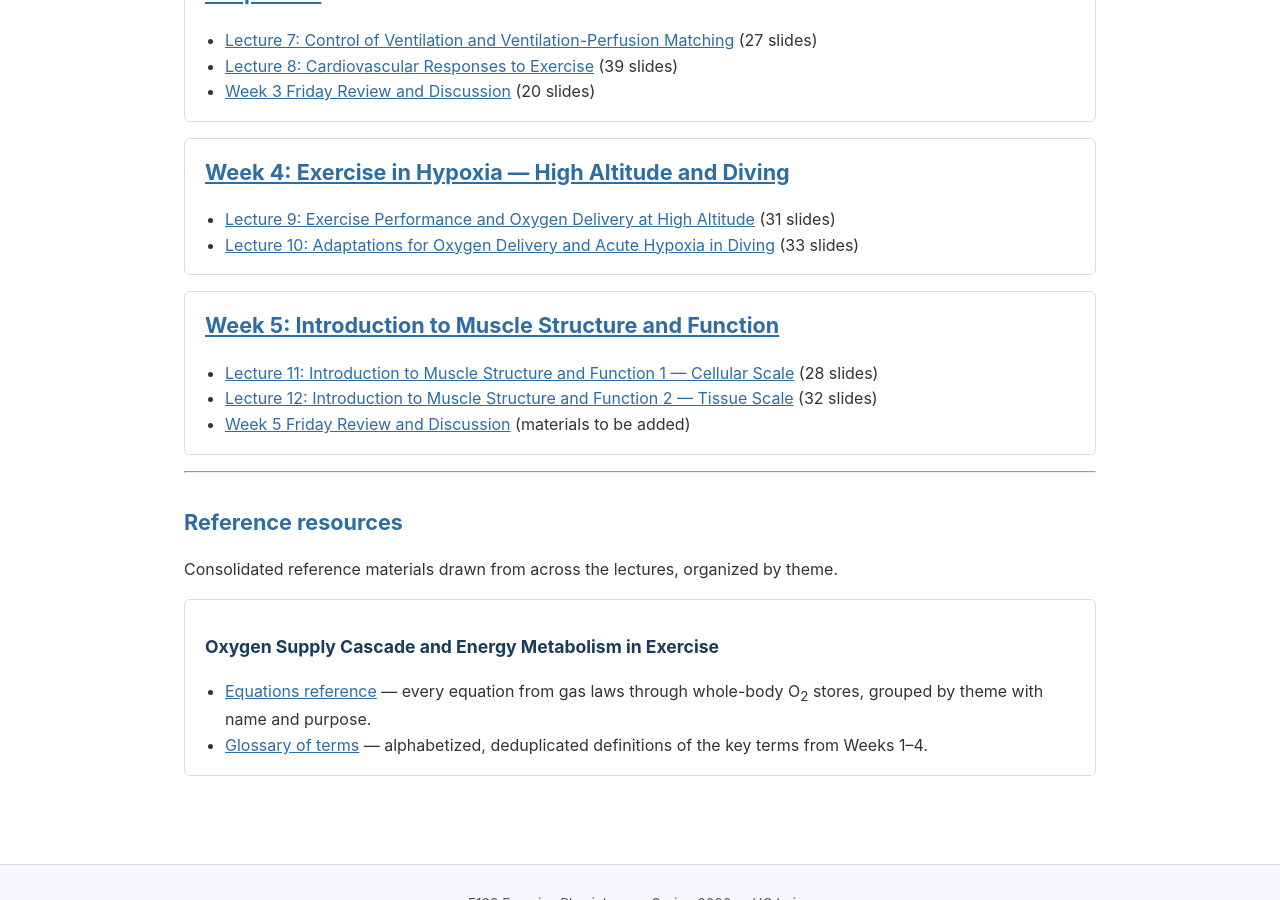
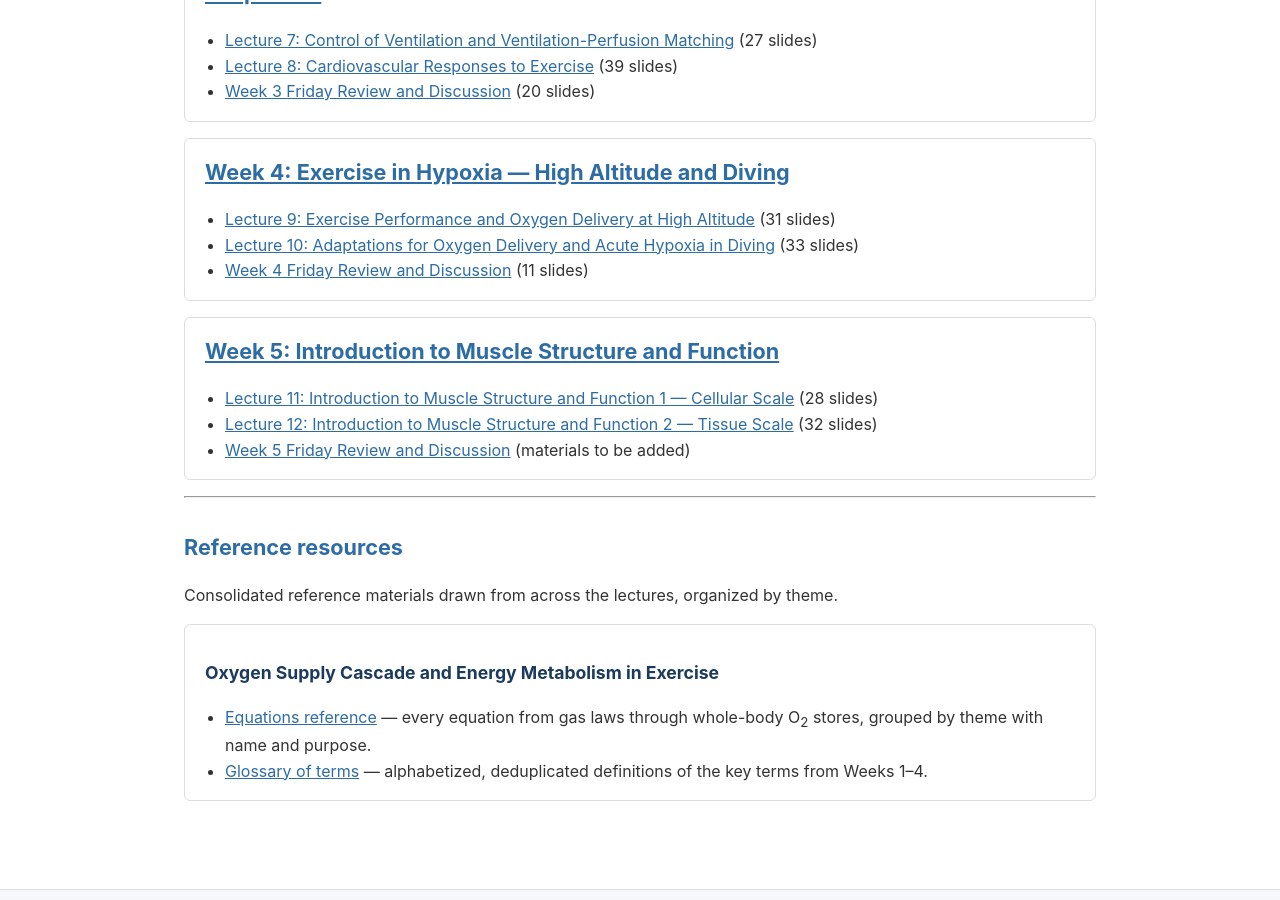
Before and after one commit to MADaley/E183_ExercisePhysiology, a Jekyll site: the page built from index.md, in a window 1280 px wide and 900 px high, scrolled down 896 px. Built offline with Jekyll 4.4.1, drawn with Linux system fonts in a browser that asks for light colours.

Commit message:
Add Week 4 Friday Review link to home page
Co-Authored-By: Claude Opus 4.7 <noreply@anthropic.com>

```diff
--- a/index.md
+++ b/index.md
@@ -53,6 +53,7 @@ These study guides follow each lecture **slide-by-slide** in sequence, showing e
 
 - [Lecture 9: Exercise Performance and Oxygen Delivery at High Altitude]({{ '/week04/lecture09-exercise-high-altitude' | relative_url }}) (31 slides)
 - [Lecture 10: Adaptations for Oxygen Delivery and Acute Hypoxia in Diving]({{ '/week04/lecture10-hypoxia-diving' | relative_url }}) (33 slides)
+- [Week 4 Friday Review and Discussion]({{ '/week04/friday-review' | relative_url }}) (11 slides)
 
 </div>
 
```
